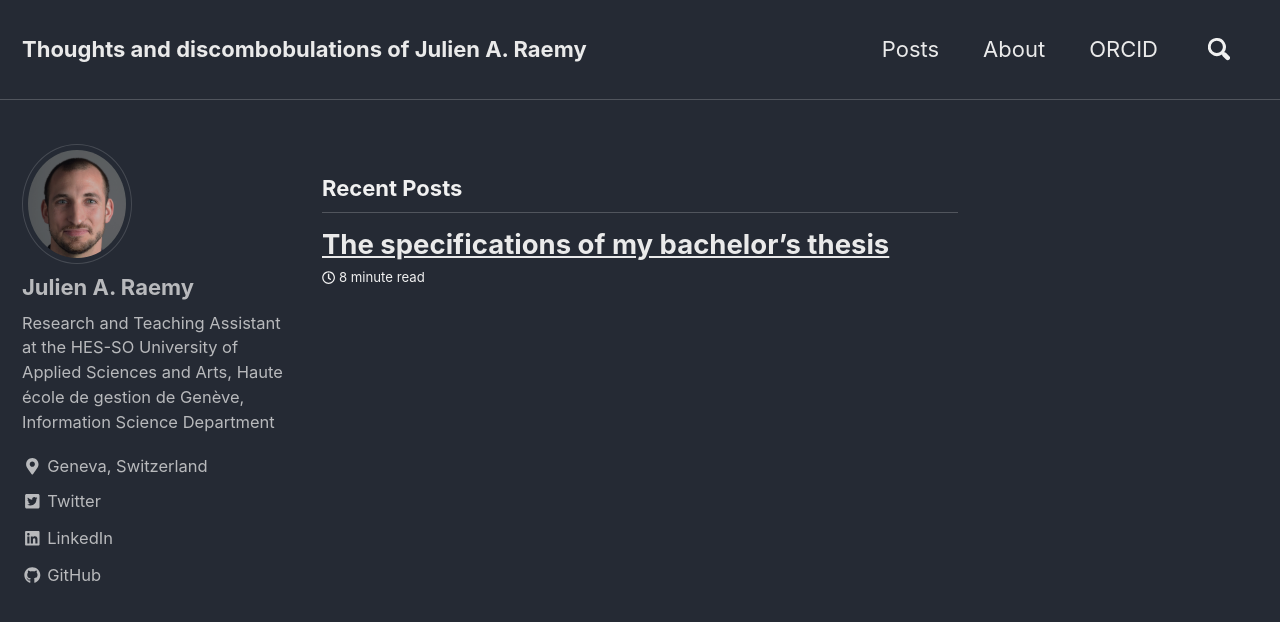
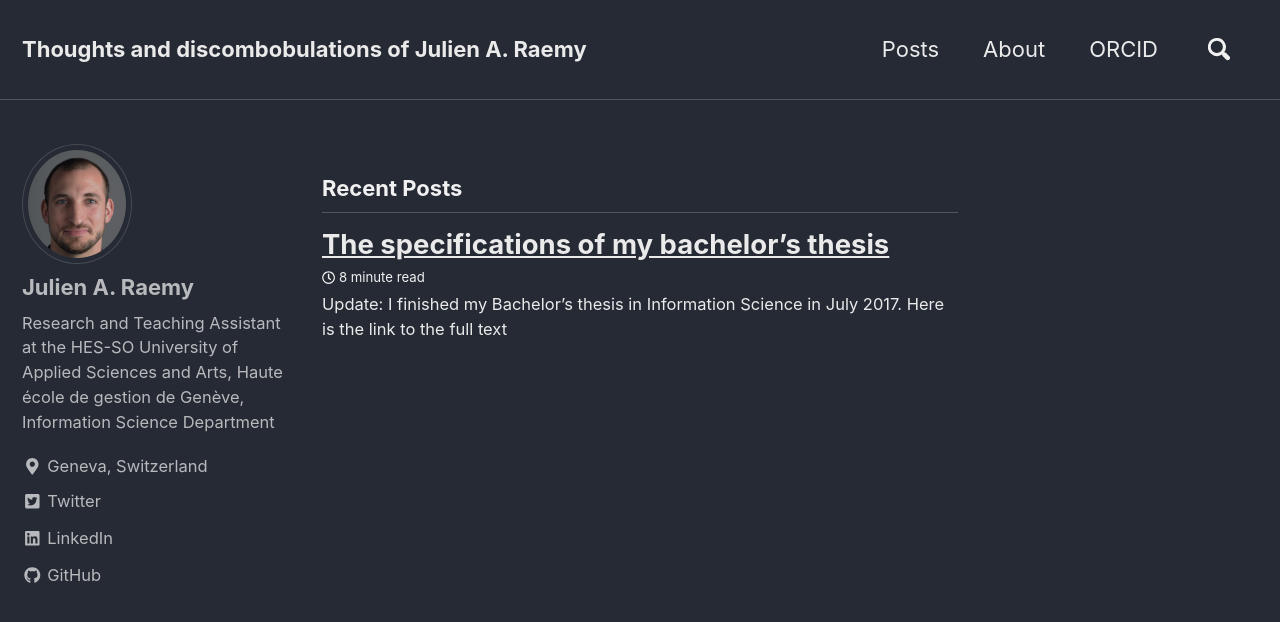
Before and after one commit to 00mjk/julsraemy.github.io, a Jekyll site: the page built from index.html, in a window 1280 px wide and 900 px high. Shown: the top 622 px of the window. Built offline with Jekyll 4.4.1, drawn with Linux system fonts in a browser that asks for light colours; nearby versions of some CDN libraries; the list of posts is cut into pages by our own code; comment, search, counter and statistics services are not loaded; a style sheet for code colours, icons or effects is not loaded; some of the changed lines change nothing that is shown.

Commit message:
update specifications.md

```diff
--- a/_posts/2017-30-01-specifications.md
+++ b/_posts/2017-30-01-specifications.md
@@ -1,9 +1,13 @@
 ---
 title: The specifications of my bachelor's thesis
 categories:
-  - posts
-date: 2017-01-30
+  - lis
+  - iiif
+  - user-centred design
+date: 2017-01-30 19:15:28
 ---
+
+_Update: I finished my Bachelor's thesis in Information Science in July 2017. Here is [the link to the full text](http://doc.rero.ch/record/306498)_
 
 ![IIIF logo](/assets/images/IIIF-logo-500w.png)
 
@@ -119,26 +123,24 @@ In addition, different methods will be combined, mainly to receive insight from
 - Tests with a representative sample of users based on personae (remote or in-person)
 
 # 5. Bibliography
-- BODLEIAN DIGITAL LIBRARY SYSTEMS &amp; SERVICES, 2017. Have you noticed our growing set of #IIIF buttons on <a href="http://digital.bodleian.ox.ac.uk " rel="nofollow">http://digital.bodleian.ox.ac.uk </a>? Twitter [online]. 19 January 2017. [Accessed 23 January 2017]. Available from: <a href="https://twitter.com/BDLSS/status/822108808793178113" target="_blank">https://twitter.com/BDLSS/status/822108808793178113</a>
-- DIGITAL HUMANITIES LAB (DHLAB), 2017. NIE — INE. dhlab.unibas.ch [online]. 16 January 2017. [Accessed 22 January 2017]. Available from: <a href="http://dhlab.unibas.ch/nie-ine/" target="_blank">http://dhlab.unibas.ch/nie-ine/</a>
-- GARRETT, Jesse James, 2000. The Elements of User Experience: Duality of the Web. jjg.net [online]. 30 March 2000. [Accessed 2 January 2017]. Available from: <a href="http://www.jjg.net/elements/pdf/elements.pdf" target="_blank">http://www.jjg.net/elements/pdf/elements.pdf</a>
-- GARRETT, Jesse James, 2011. The elements of user experience: user-centered design for the Web and beyond. 2nd ed. Berkeley, CA: New Riders. Voices that matter. ISBN 978-0-321-68368-7.
-- GUZZON, Oscar, 2016. Optimisation d’une plateforme web de divulgation scientifique [online]. Bachelor’s thesis. Geneva, Switzerland: Haute école de gestion de Genève. [Accessed 24 January 2017]. Available from: <a href="https://doc.rero.ch/record/278088" target="_blank">https://doc.rero.ch/record/278088</a>
-- INTERNATIONAL IMAGE INTEROPERABILITY FRAMEWORK (IIIF), 2017a. Awesome IIIF. GitHub [online]. 2017. [Accessed 2 January 2017]. Available from: <a href="https://github.com/IIIF/awesome-iiif" target="_blank">https://github.com/IIIF/awesome-iiif</a>
-- INTERNATIONAL IMAGE INTEROPERABILITY FRAMEWORK (IIIF), 2017b. IIIF Consortium. International Image Interoperability Framework [online]. 2017. [Accessed 5 January 2017]. Available from: <a href="http://iiif.io/community/consortium/" target="_blank">http://iiif.io/community/consortium/</a>
-- INTERNATIONAL IMAGE INTEROPERABILITY FRAMEWORK (IIIF), 2017c. International Image Interoperability Framework [online]. 2017. [Accessed 2 January 2017]. Available from: <a href="http://iiif.io/" target="_blank">http://iiif.io/</a>
-- INTERNATIONAL IMAGE INTEROPERABILITY FRAMEWORK (IIIF), 2017d. IIIF Events. International Image Interoperability Framework [online]. 2017. [Accessed 24 January 2017]. Available from: <a href="http://iiif.io/event/" target="_blank">http://iiif.io/event/</a>
-- INTERNATIONAL IMAGE INTEROPERABILITY FRAMEWORK (IIIF), 2017e. About IIIF. International Image Interoperability Framework [online]. 2017. [Accessed 24 January 2017]. Available from: <a href="http://iiif.io/about/" target="_blank">http://iiif.io/about/</a>
-- KILEY, Robert and CRANE, Tom, 2016. The International Image Interoperability Framework (IIIF) for science publishers. eLife [online]. 16 May 2016. [Accessed 8 November 2016]. Available from: <a href="https://elifesciences.org/elife-news/international-image-interoperability-framework-iiif-science-publishers" target="_blank">https://elifesciences.org/elife-news/international-image-interoperability-framework-iiif-science-publishers</a>
-- LOOP11, 2016. The Loop11 JavaScript – Easy as 1, 2, 3! | Loop11. Loop11. Online User Testing Tool [online]. 2 February 2016. [Accessed 23 January 2017]. Available from: <a href="https://www.loop11.com/the-loop11-javascript-is-it-a-problem/" target="_blank">https://www.loop11.com/the-loop11-javascript-is-it-a-problem/</a>
-- LOOP11, 2017. Loop11. Online User Testing Tool [online]. 2017. [Accessed 6 January 2017]. Available from: <a href="https://www.loop11.com/" target="_blank">https://www.loop11.com/</a>
-- MEYSTRE, Valérie and REY, Raphaël, 2014. Tests d’utilisabilité : comparaison de deux méthodes appliquées au site e-rara.ch [online]. Geneva, Switzerland: Haute école de gestion de Genève. [Accessed 2 January 2017]. Available from: <a href="https://doc.rero.ch/record/209599" target="_blank">https://doc.rero.ch/record/209599</a>
-- MIRADOR, 2017a. Project Mirador [online]. 2017. [Accessed 2 January 2017]. Available from: <a href="http://projectmirador.org/" target="_blank">http://projectmirador.org/</a>
-- MIRADOR, 2017b. Mirador Viewer. Project Mirador [online]. 2017. [Accessed 23 January 2017]. Available from: <a href="http://projectmirador.org/demo/" target="_blank">http://projectmirador.org/demo/</a>
-- NIELSEN, Jakob, 1995. 10 Heuristics for User Interface Design. Nielsen Norman Group [online]. 1 January 1995. [Accessed 2 January 2017]. Available from: <a href="https://www.nngroup.com/articles/ten-usability-heuristics/" target="_blank">https://www.nngroup.com/articles/ten-usability-heuristics/</a>
-- NIELSEN, Jakob, 2010. Usability engineering. Amsterdam: Kaufmann. ISBN 978-0-12-518406-9.
-- PRONGUÉ, Nicolas, 2012. Evaluation de l’utilisabilité de RODIN au moyen d’un test utilisateur asynchrone [online]. Bachelor’s thesis. Geneva, Switzerland: Haute école de gestion de Genève. [Accessed 2 January 2017]. Available from: <a href="https://doc.rero.ch/record/30353" target="_blank">https://doc.rero.ch/record/30353</a>
-- SCHMIDT, Eveline, 2013. Remote oder In-person Usability-Test ? [online]. Bachelor’s thesis. Geneva, Switzerland: Haute école de gestion de Genève. [Accessed 2 January 2017]. Available from: <a href="https://doc.rero.ch/record/208871" target="_blank">https://doc.rero.ch/record/208871</a>
-- SNYDMAN, Stuart, SANDERSON, Robert and CRAMER, Tom, 2015. The International Image Interoperability Framework (IIIF): A community &amp; technology approach for web-based images. In: Archiving Conference [online]. Los Angeles, CA. May 2015. p. 16–21. Available from: <a href="https://purl.stanford.edu/df650pk4327" target="_blank">https://purl.stanford.edu/df650pk4327</a>
-- SUC P-2 “SCIENTIFIC INFORMATION: ACCESS, PROCESSING AND SAFEGUARDING,” 2016. NIE-INE (161-004): Nationale Infrastruktur für Editionen – Infrastructure nationale pour les éditions. Swissuniversities [online]. 10 August 2016. [Accessed 3 January 2017]. Available from: <a href="https://www.swissuniversities.ch/fileadmin/swissuniversities/Dokumente/Organisation/SUK-P/SUK_P-2/Abstract_NIE-INE.pdf" target="_blank">https://www.swissuniversities.ch/fileadmin/swissuniversities/Dokumente/Organisation/SUK-P/SUK_P-2/Abstract_NIE-INE.pdf</a>
-- THE UNIVERSAL VIEWER (UV), 2017. Universal Viewer [online]. 2017. [Accessed 2 January 2017]. Available from: <a href="http://universalviewer.io/" target="_blank">http://universalviewer.io/</a>
+
+- BODLEIAN DIGITAL LIBRARY SYSTEMS & SERVICES, 2017\. Have you noticed our growing set of #IIIF buttons on [http://digital.bodleian.ox.ac.uk ](http://digital.bodleian.ox.ac.uk )? Twitter [online]. 19 January 2017\. [Accessed 23 January 2017]. Available from: [https://twitter.com/BDLSS/status/822108808793178113](https://twitter.com/BDLSS/status/822108808793178113)
+- DIGITAL HUMANITIES LAB (DHLAB), 2017\. NIE — INE. dhlab.unibas.ch [online]. 16 January 2017\. [Accessed 22 January 2017]. Available from: [http://dhlab.unibas.ch/nie-ine/](http://dhlab.unibas.ch/nie-ine/)
+- GARRETT, Jesse James, 2000\. The Elements of User Experience: Duality of the Web. jjg.net [online]. 30 March 2000\. [Accessed 2 January 2017]. Available from: [http://www.jjg.net/elements/pdf/elements.pdf](http://www.jjg.net/elements/pdf/elements.pdf)
+- GARRETT, Jesse James, 2011\. The elements of user experience: user-centered design for the Web and beyond. 2nd ed. Berkeley, CA: New Riders. Voices that matter. ISBN 978-0-321-68368-7\. - GUZZON, Oscar, 2016\. Optimisation d’une plateforme web de divulgation scientifique [online]. Bachelor’s thesis. Geneva, Switzerland: Haute école de gestion de Genève. [Accessed 24 January 2017]. Available from: [https://doc.rero.ch/record/278088](https://doc.rero.ch/record/278088)
+- INTERNATIONAL IMAGE INTEROPERABILITY FRAMEWORK (IIIF), 2017a. Awesome IIIF. GitHub [online]. 2017\. [Accessed 2 January 2017]. Available from: [https://github.com/IIIF/awesome-iiif](https://github.com/IIIF/awesome-iiif)
+- INTERNATIONAL IMAGE INTEROPERABILITY FRAMEWORK (IIIF), 2017b. IIIF Consortium. International Image Interoperability Framework [online]. 2017\. [Accessed 5 January 2017]. Available from: [http://iiif.io/community/consortium/](http://iiif.io/community/consortium/)
+- INTERNATIONAL IMAGE INTEROPERABILITY FRAMEWORK (IIIF), 2017c. International Image Interoperability Framework [online]. 2017\. [Accessed 2 January 2017]. Available from: [http://iiif.io/](http://iiif.io/)
+- INTERNATIONAL IMAGE INTEROPERABILITY FRAMEWORK (IIIF), 2017d. IIIF Events. International Image Interoperability Framework [online]. 2017\. [Accessed 24 January 2017]. Available from: [http://iiif.io/event/](http://iiif.io/event/)
+- INTERNATIONAL IMAGE INTEROPERABILITY FRAMEWORK (IIIF), 2017e. About IIIF. International Image Interoperability Framework [online]. 2017\. [Accessed 24 January 2017]. Available from: [http://iiif.io/about/](http://iiif.io/about/)
+- KILEY, Robert and CRANE, Tom, 2016\. The International Image Interoperability Framework (IIIF) for science publishers. eLife [online]. 16 May 2016\. [Accessed 8 November 2016]. Available from: [https://elifesciences.org/elife-news/international-image-interoperability-framework-iiif-science-publishers](https://elifesciences.org/elife-news/international-image-interoperability-framework-iiif-science-publishers)
+- LOOP11, 2016\. The Loop11 JavaScript – Easy as 1, 2, 3! | Loop11\. Loop11\. Online User Testing Tool [online]. 2 February 2016\. [Accessed 23 January 2017]. Available from: [https://www.loop11.com/the-loop11-javascript-is-it-a-problem/](https://www.loop11.com/the-loop11-javascript-is-it-a-problem/)
+- LOOP11, 2017\. Loop11\. Online User Testing Tool [online]. 2017\. [Accessed 6 January 2017]. Available from: [https://www.loop11.com/](https://www.loop11.com/)
+- MEYSTRE, Valérie and REY, Raphaël, 2014\. Tests d’utilisabilité : comparaison de deux méthodes appliquées au site e-rara.ch [online]. Geneva, Switzerland: Haute école de gestion de Genève. [Accessed 2 January 2017]. Available from: [https://doc.rero.ch/record/209599](https://doc.rero.ch/record/209599)
+- MIRADOR, 2017a. Project Mirador [online]. 2017\. [Accessed 2 January 2017]. Available from: [http://projectmirador.org/](http://projectmirador.org/) - MIRADOR, 2017b. Mirador Viewer. Project Mirador [online]. 2017\. [Accessed 23 January 2017]. Available from: [http://projectmirador.org/demo/](http://projectmirador.org/demo/)
+- NIELSEN, Jakob, 1995\. 10 Heuristics for User Interface Design. Nielsen Norman Group [online]. 1 January 1995\. [Accessed 2 January 2017]. Available from: [https://www.nngroup.com/articles/ten-usability-heuristics/](https://www.nngroup.com/articles/ten-usability-heuristics/)
+- NIELSEN, Jakob, 2010\. Usability engineering. Amsterdam: Kaufmann. ISBN 978-0-12-518406-9\. - PRONGUÉ, Nicolas, 2012\. Evaluation de l’utilisabilité de RODIN au moyen d’un test utilisateur asynchrone [online]. Bachelor’s thesis. Geneva, Switzerland: Haute école de gestion de Genève. [Accessed 2 January 2017]. Available from: [https://doc.rero.ch/record/30353](https://doc.rero.ch/record/30353)
+- SCHMIDT, Eveline, 2013\. Remote oder In-person Usability-Test ? [online]. Bachelor’s thesis. Geneva, Switzerland: Haute école de gestion de Genève. [Accessed 2 January 2017]. Available from: [https://doc.rero.ch/record/208871](https://doc.rero.ch/record/208871)
+- SNYDMAN, Stuart, SANDERSON, Robert and CRAMER, Tom, 2015\. The International Image Interoperability Framework (IIIF): A community & technology approach for web-based images. In: Archiving Conference [online]. Los Angeles, CA. May 2015\. p. 16–21\. Available from: [https://purl.stanford.edu/df650pk4327](https://purl.stanford.edu/df650pk4327)
+- SUC P-2 “SCIENTIFIC INFORMATION: ACCESS, PROCESSING AND SAFEGUARDING,” 2016\. NIE-INE (161-004): Nationale Infrastruktur für Editionen – Infrastructure nationale pour les éditions. Swissuniversities [online]. 10 August 2016\. [Accessed 3 January 2017]. Available from: [https://www.swissuniversities.ch/fileadmin/swissuniversities/Dokumente/Organisation/SUK-P/SUK_P-2/Abstract_NIE-INE.pdf](https://www.swissuniversities.ch/fileadmin/swissuniversities/Dokumente/Organisation/SUK-P/SUK_P-2/Abstract_NIE-INE.pdf)
+- THE UNIVERSAL VIEWER (UV), 2017\. Universal Viewer [online]. 2017\. [Accessed 2 January 2017]. Available from: [http://universalviewer.io/](http://universalviewer.io/)
```
